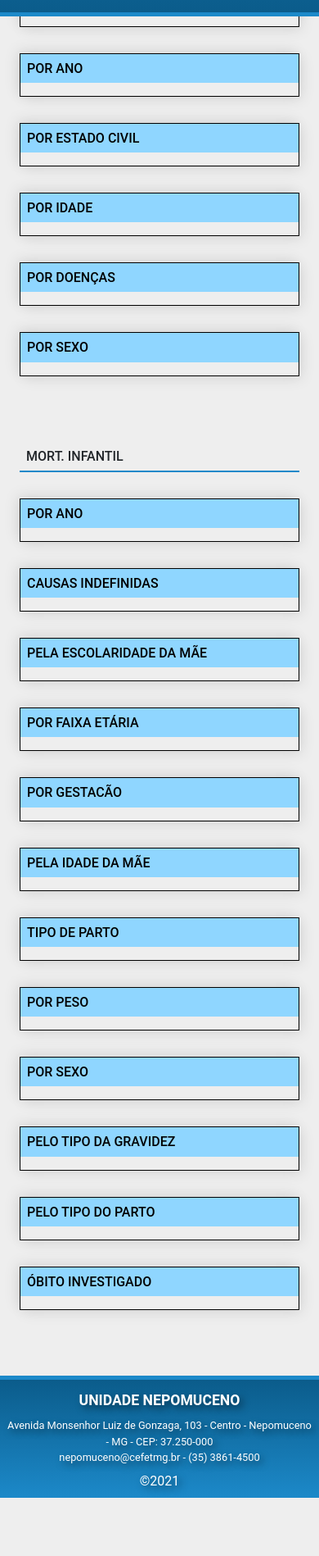
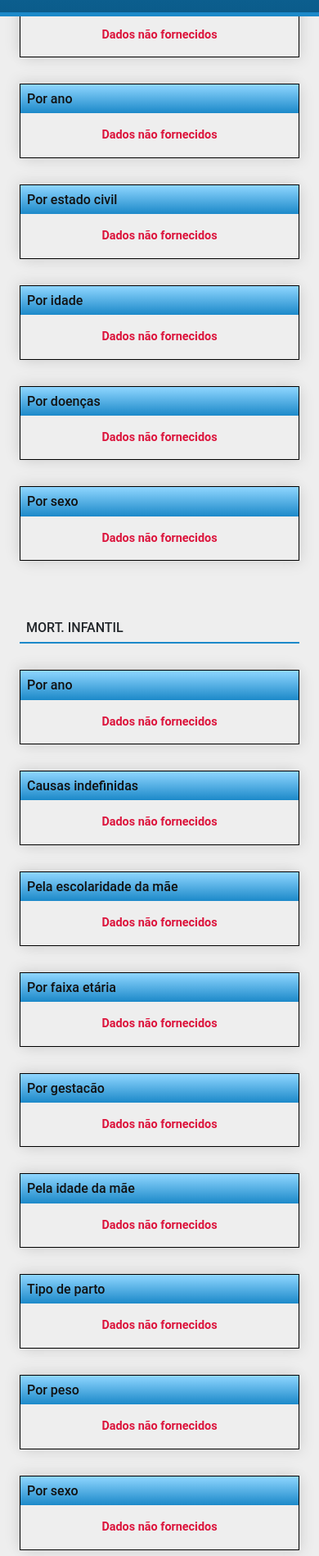
Before and after one commit to MatheusBibiano/Projeto-DML, a PHP site: page /view/city/index.php in a window 390 px wide. Shown: the part 327-2225 px from the top of the page at 82% size. Before the commit the page ends 2154 px from the top, so only its background shows below. Run offline with PHP 8.4, Linux system fonts and the light colour scheme; the visitor is signed in with stand-in values (Sample User, id 1); data comes from the database, SQL or seed files in the repository; some libraries are stand-ins or nearby versions; some web fonts are replaced.

Commit message:
style update

```diff
--- a/src/css/cityArticle.css
+++ b/src/css/cityArticle.css
@@ -4,7 +4,7 @@
 
 .tables-section {
   padding: 5rem;
-  margin-bottom: 10rem;
+  margin-bottom: 8rem;
 }
 
 .tables-section-title {
@@ -18,7 +18,6 @@
 .table-container {
   margin: 5rem 5rem;
   border: solid 1px #000;
-  padding-bottom: 1rem;
   box-shadow: 0.5rem 0.5rem 2rem rgba(0, 0, 0, 0.08),
               -0.5rem -0.5rem 2rem rgba(0, 0, 0, 0.08);
 }
@@ -26,21 +25,40 @@
 .table-container-title {
   padding: 1rem;
   font-size: 2rem;
-  text-transform: uppercase;
-  background-color: rgb(143, 214, 255);
-  color: #000;
+  background: linear-gradient(rgb(143, 214, 255), rgb(28, 137, 201));
+  color: #111;
   margin: 0;
+}
+
+.table {
+  margin-bottom: 0;
 }
 
 .table td,
 .table th {
   font-size: 1.4rem;
   text-align: center;
-  width: 100%;
+}
+
+.table td {
+  padding-bottom: 2rem;
 }
 
 .table th {
   text-transform: uppercase;
+}
+
+.emptyContainer {
+  display: flex;
+  justify-content: center;
+  align-items: center;
+  padding: 2rem 0;
+}
+
+.emptyMsg {
+  font-size: 1.8rem;
+  font-weight: bold;
+  color: crimson;
 }
 
 @media (max-width: 991px) {
@@ -59,4 +77,10 @@
   .tables-section-title {
     margin: 0 3rem 2rem 3rem;
   }
+
+  .table td,
+  .table th {
+    font-size: 1.6rem;
+    text-align: center;
+  }
 }
--- a/src/css/cityMap.css
+++ b/src/css/cityMap.css
@@ -13,7 +13,7 @@
 iframe {
     height: 50rem;
     width: 100%;
-    border: solid .5rem rgb(143, 214, 255);
+    border: solid .5rem rgb(28, 137, 201);
     border-radius: 3px;
     filter: drop-shadow(.5rem .5rem 1rem rgba(0, 0, 0, 0.08))
             drop-shadow(-.5rem -.5rem 1rem rgba(0, 0, 0, 0.08));
--- a/src/css/header.css
+++ b/src/css/header.css
@@ -3,7 +3,7 @@
   flex-direction: column;
   justify-content: center;
   align-items: center;
-  background: linear-gradient(#1c89c9, #0b5c8b);
+  background: linear-gradient(#1c8aca, #0b5c8b);
   border-bottom: solid 5px #1c89c9;
   padding: 0;
 }
--- a/src/view/city/tables/tableRender.php
+++ b/src/view/city/tables/tableRender.php
@@ -56,6 +56,13 @@
                 ";
             }
         }
+
+    } else {
+        echo "
+            <div class='emptyContainer'>
+                <span class='emptyMsg'>Dados não fornecidos</span>
+            </div>
+        ";
     }
 }
 
--- a/src/view/home/article.php
+++ b/src/view/home/article.php
@@ -42,7 +42,7 @@
   <section id="feedback">
       <h2 class="sec-title">Feedback</h2>
       <form action="../../receive_feedback.php" method="post" class="feedback-container">
-        <label for='feedback' id="msg">Avalie nosso site, envie sujestões e críticas para que possamos melhora sua experiência:</label>
+        <label for='feedback' id="msg">Avalie nosso site, envie sugestões e críticas para que possamos melhora sua experiência:</label>
         <textarea
           name="feedback"
           id="feedback-field"
```
Also changed, not shown: src/css/article.css (+30 -11 lines).
